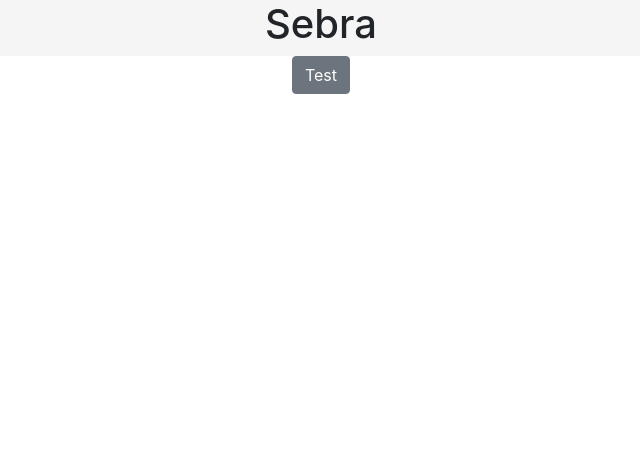
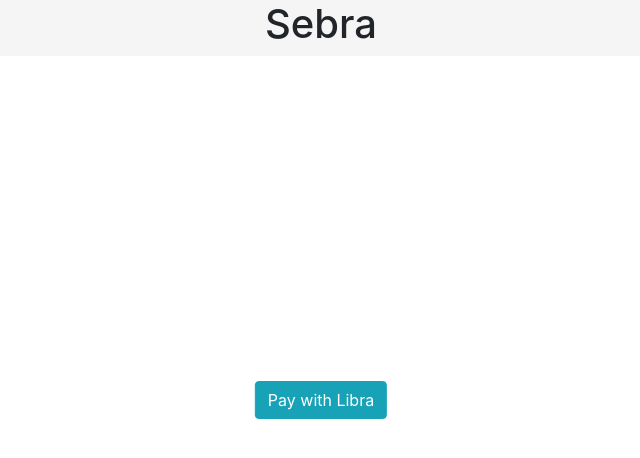
Before and after one commit to allensh11/Sebra, a React (Create React App) app in the folder client/: page / in a window 1280 px wide. Shown: the top 458 px of the page, without its empty margins (319-959 px from the left). Built offline with nearby package versions, Linux system fonts and the light colour scheme.

Commit message:
Created homepage w/ Payment button

```diff
--- a/client/package.json
+++ b/client/package.json
@@ -7,6 +7,7 @@
     "node-sass": "^4.12.0",
     "react": "^16.9.0",
     "react-dom": "^16.9.0",
+    "react-router-dom": "^5.0.1",
     "react-scripts": "3.1.1",
     "reactstrap": "^8.0.1"
   },
--- a/client/src/components/app/App.js
+++ b/client/src/components/app/App.js
@@ -1,14 +1,19 @@
 import React from 'react';
+import { HashRouter as Router, Route } from 'react-router-dom';
 import './App.css';
+import Homepage from '../homepage/Homepage';
 import Profile from '../profile/Profile';
 
 
 const App = () => (
   <div className="App">
     <header className="App-header">
-      <h1>Sebra</h1>
+        <h1>Sebra</h1>
     </header>
-    <Profile/>
+    <Router>
+      <Route path='/' render={ ({ history }) => <Homepage history={ history }/> }/>
+      <Route path='/profile' render={ () => <Profile/> }/>
+    </Router>
   </div>
 )
 
--- /dev/null
+++ b/client/src/components/homepage/Homepage.css
@@ -0,0 +1,7 @@
+.Homepage {
+  margin: 0;
+  position: absolute;
+  top: 50%;
+  left: 50%;
+  transform: translate(-50%, -50%);
+}
--- /dev/null
+++ b/client/src/components/homepage/Homepage.js
@@ -0,0 +1,13 @@
+import React from 'react';
+import './Homepage.css';
+import { Button } from 'reactstrap';
+
+
+const Homepage = ({ history }) => (
+  <div className="Homepage">
+    <Button onClick={ () => history.push('/profile') } color='info'>Pay with Libra</Button>
+  </div>
+)
+
+
+export default Homepage;
```
Also changed, not shown: client/src/components/app/App.css (indentation only), 1 other file (tests, documents, lock files or other folders).
